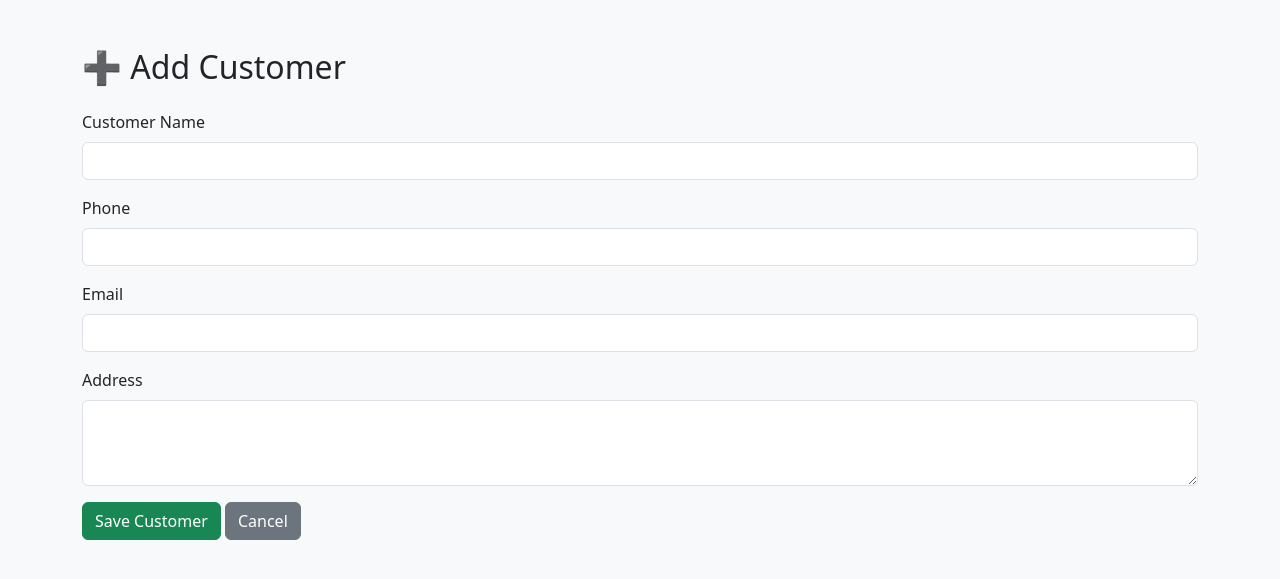
After one commit to pavaneb/RetailManagement, a Flask app: page /add_customer in a window 1280 px wide. The commit adds this page. Shown: the top 579 px of the page. Run offline with Flask 3, Linux system fonts and the light colour scheme.

Commit message:
Implemented Customer Management Module

```diff
--- a/app/app.py
+++ b/app/app.py
@@ -1,8 +1,10 @@
 from flask import Flask, render_template
 from routes.product_routes import product_bp
+from routes.customer_routes import customer_bp
 
 app = Flask(__name__)
 app.register_blueprint(product_bp)
+app.register_blueprint(customer_bp)
 
 @app.route("/")
 def home():
--- a/app/routes/customer_routes.py
+++ b/app/routes/customer_routes.py
@@ -0,0 +1,171 @@
+from flask import Blueprint, render_template, request, redirect, url_for
+from db import get_connection
+
+customer_bp = Blueprint("customer", __name__)
+
+
+# -----------------------------
+# View Customers
+# -----------------------------
+@customer_bp.route("/customers")
+def customers():
+
+    connection = get_connection()
+    cursor = connection.cursor(dictionary=True)
+
+    search = request.args.get("search", "")
+
+    query = """
+        SELECT *
+        FROM Customer
+    """
+
+    values = ()
+
+    if search:
+        query += """
+        WHERE
+            customer_name LIKE %s
+            OR phone LIKE %s
+            OR email LIKE %s
+        """
+
+        values = (
+            f"%{search}%",
+            f"%{search}%",
+            f"%{search}%"
+        )
+
+    cursor.execute(query, values)
+
+    customers = cursor.fetchall()
+
+    cursor.close()
+    connection.close()
+
+    return render_template(
+        "customers.html",
+        customers=customers,
+        search=search
+    )
+
+
+# -----------------------------
+# Add Customer
+# -----------------------------
+@customer_bp.route("/add_customer", methods=["GET", "POST"])
+def add_customer():
+
+    if request.method == "POST":
+
+        customer_name = request.form["customer_name"]
+        phone = request.form["phone"]
+        email = request.form["email"]
+        address = request.form["address"]
+
+        connection = get_connection()
+        cursor = connection.cursor()
+
+        cursor.execute("""
+            INSERT INTO Customer
+            (customer_name, phone, email, address)
+            VALUES (%s, %s, %s, %s)
+        """, (
+            customer_name,
+            phone,
+            email,
+            address
+        ))
+
+        connection.commit()
+
+        cursor.close()
+        connection.close()
+
+        return redirect(url_for("customer.customers"))
+
+    return render_template(
+        "add_customer.html",
+        customer=None
+    )
+
+
+# -----------------------------
+# Edit Customer
+# -----------------------------
+@customer_bp.route("/edit_customer/<int:customer_id>", methods=["GET", "POST"])
+def edit_customer(customer_id):
+
+    connection = get_connection()
+
+    if request.method == "POST":
+
+        customer_name = request.form["customer_name"]
+        phone = request.form["phone"]
+        email = request.form["email"]
+        address = request.form["address"]
+
+        cursor = connection.cursor()
+
+        cursor.execute("""
+            UPDATE Customer
+            SET
+                customer_name=%s,
+                phone=%s,
+                email=%s,
+                address=%s
+            WHERE customer_id=%s
+        """, (
+            customer_name,
+            phone,
+            email,
+            address,
+            customer_id
+        ))
+
+        connection.commit()
+
+        cursor.close()
+        connection.close()
+
+        return redirect(url_for("customer.customers"))
+
+    cursor = connection.cursor(dictionary=True)
+
+    cursor.execute("""
+        SELECT *
+        FROM Customer
+        WHERE customer_id=%s
+    """, (customer_id,))
+
+    customer = cursor.fetchone()
+
+    cursor.close()
+    connection.close()
+
+    return render_template(
+        "add_customer.html",
+        customer=customer
+    )
+
+
+# -----------------------------
+# Delete Customer
+# -----------------------------
+@customer_bp.route("/delete_customer/<int:customer_id>")
+def delete_customer(customer_id):
+
+    connection = get_connection()
+    cursor = connection.cursor()
+
+    cursor.execute("""
+        DELETE FROM Customer
+        WHERE customer_id=%s
+    """, (customer_id,))
+
+    connection.commit()
+
+    cursor.close()
+    connection.close()
+
+    return redirect(url_for("customer.customers"))
--- /dev/null
+++ b/app/templates/add_customer.html
@@ -0,0 +1,111 @@
+<!DOCTYPE html>
+<html>
+
+<head>
+
+    <title>
+
+        {% if customer %}
+            Edit Customer
+        {% else %}
+            Add Customer
+        {% endif %}
+
+    </title>
+
+    <link href="https://cdn.jsdelivr.net/npm/bootstrap@5.3.7/dist/css/bootstrap.min.css" rel="stylesheet">
+
+</head>
+
+<body class="bg-light">
+
+<div class="container mt-5">
+
+    <h2 class="mb-4">
+
+        {% if customer %}
+            ✏ Edit Customer
+        {% else %}
+            ➕ Add Customer
+        {% endif %}
+
+    </h2>
+
+    <form method="POST"
+          action="{% if customer %}
+                    {{ url_for('customer.edit_customer', customer_id=customer.customer_id) }}
+                  {% else %}
+                    {{ url_for('customer.add_customer') }}
+                  {% endif %}">
+
+        <div class="mb-3">
+
+            <label class="form-label">Customer Name</label>
+
+            <input
+                type="text"
+                name="customer_name"
+                class="form-control"
+                value="{{ customer.customer_name if customer else '' }}"
+                required>
+
+        </div>
+
+        <div class="mb-3">
+
+            <label class="form-label">Phone</label>
+
+            <input
+                type="text"
+                name="phone"
+                class="form-control"
+                value="{{ customer.phone if customer else '' }}">
+
+        </div>
+
+        <div class="mb-3">
+
+            <label class="form-label">Email</label>
+
+            <input
+                type="email"
+                name="email"
+                class="form-control"
+                value="{{ customer.email if customer else '' }}">
+
+        </div>
+
+        <div class="mb-3">
+
+            <label class="form-label">Address</label>
+
+            <textarea
+                name="address"
+                class="form-control"
+                rows="3">{{ customer.address if customer else '' }}</textarea>
+
+        </div>
+
+        <button type="submit" class="btn btn-success">
+
+            {% if customer %}
+                Update Customer
+            {% else %}
+                Save Customer
+            {% endif %}
+
+        </button>
+
+        <a href="{{ url_for('customer.customers') }}"
+           class="btn btn-secondary">
+
+            Cancel
+
+        </a>
+
+    </form>
+
+</div>
+
+</body>
+</html>
```
Also changed, not shown: app/templates/customers.html (added, +113 -0 lines), app/templates/index.html (+89 -15 lines).
